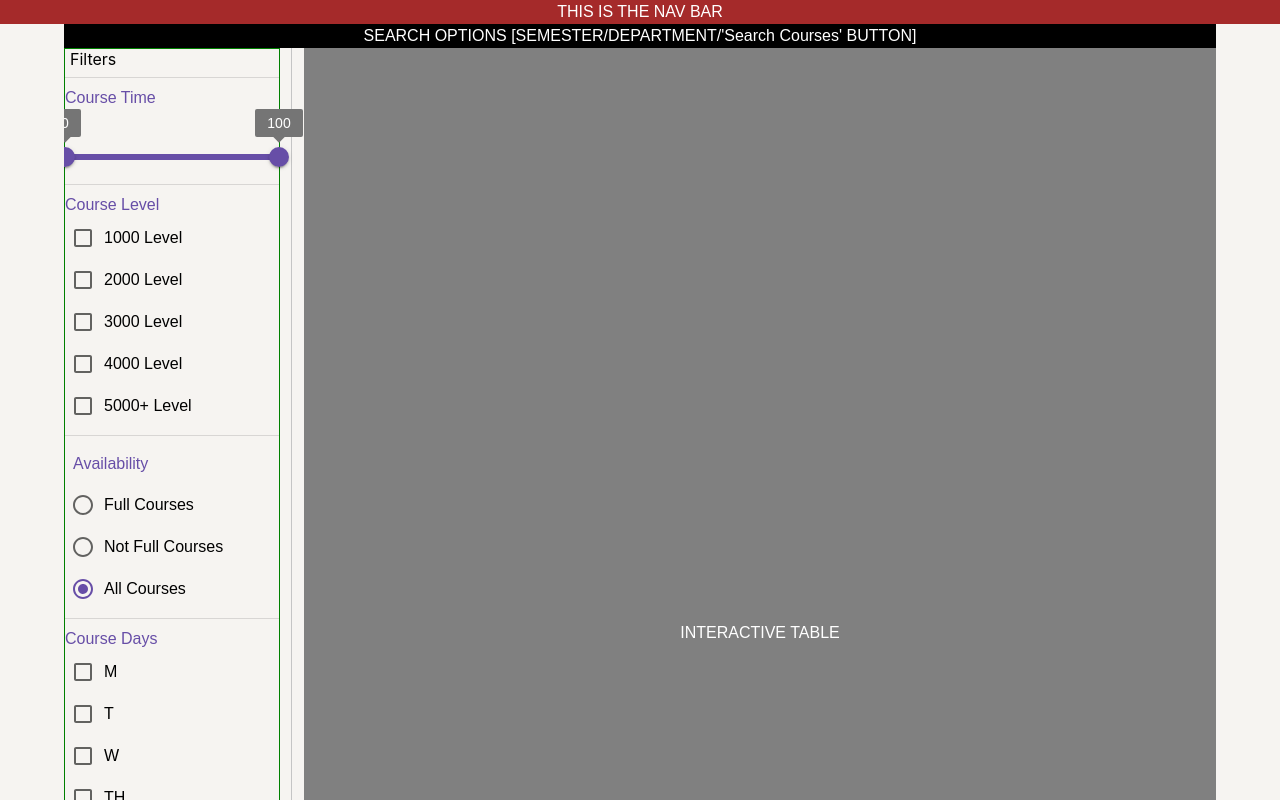
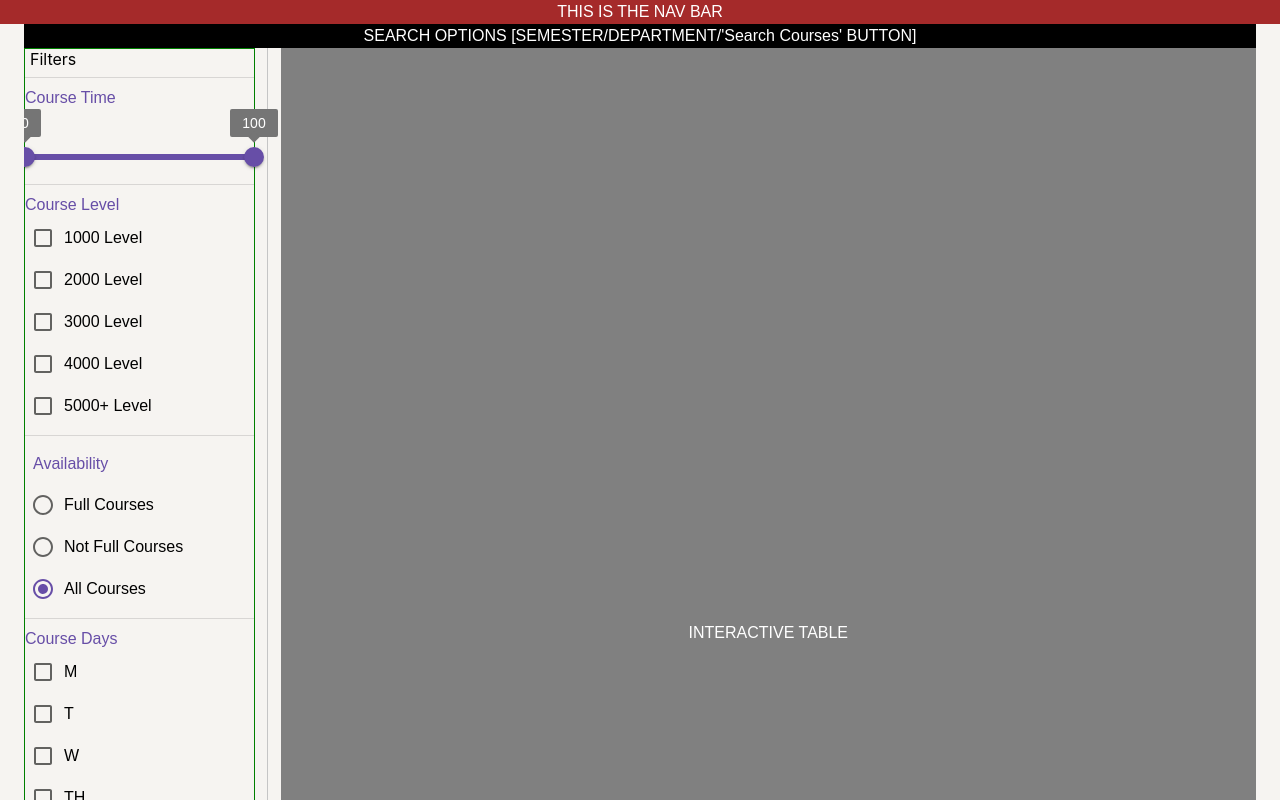
Before and after one commit to BaboyaChoch/ScheduleBookletRevamped, a React (Create React App) app in the folder booklet/: page / in a window 1280 px wide. Shown: the top 800 px of the page. Built offline with nearby package versions, Linux system fonts and the light colour scheme.

Commit message:
updated w/ container

```diff
--- a/booklet/src/App.js
+++ b/booklet/src/App.js
@@ -83,7 +83,7 @@ export default function App() {
           <Label>THIS IS THE NAV BAR</Label>
         </Grid>
 
-        <Container disableGutters={false}>
+        <Container maxWidth="xl">
           <Grid
             container
             className={classes.content}
```
